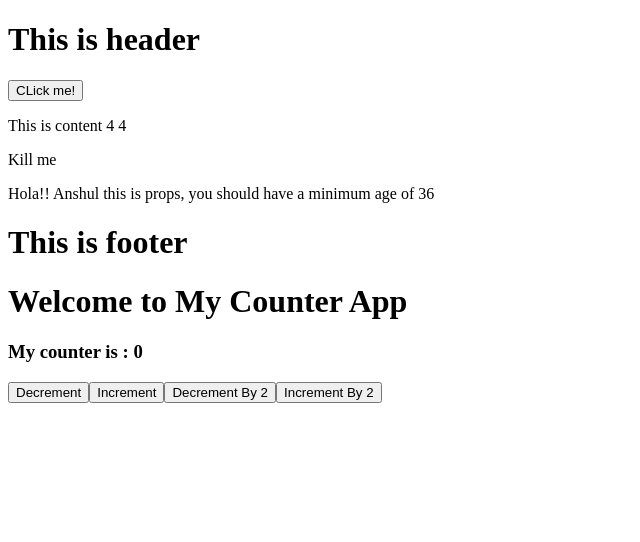
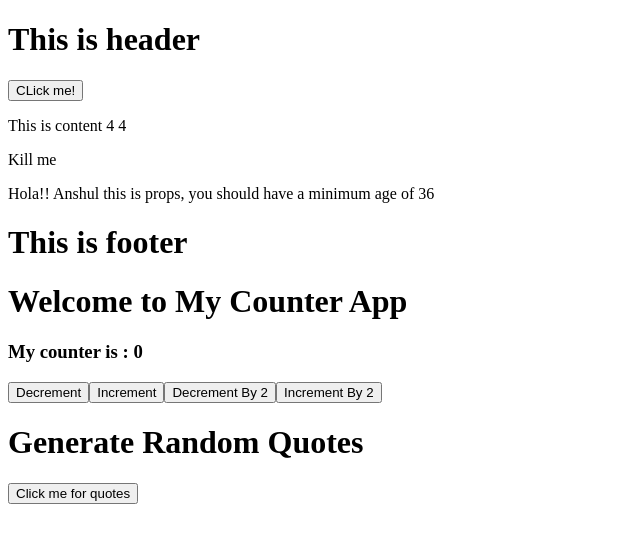
Before and after one commit to Sid99999/ReactJs-Tutorial, a React (Create React App) app: page / in a window 1280 px wide. Shown: the top 542 px of the page, without its empty margins (0-640 px from the left). Built offline with nearby package versions, Linux system fonts and the light colour scheme.

Commit message:
Random Quote Generator

```diff
--- a/src/components/App.jsx
+++ b/src/components/App.jsx
@@ -3,7 +3,7 @@ import Header from "./Header";
 import Footer from "./Footer";
 import Custom from "./Custom";//illustrate the proper use of props
 import Counter from "./Counter";
-
+import Quotes from "./Quotes";
 //you can use js in jsx inside curly brackets, only arguement or operators work
 const amIabove18=true;
 const age=18;
@@ -22,7 +22,7 @@ function App() {
         <Custom name="Anshul" greeting="Hola!!" minage={age*2} />
         <Footer/>
         <Counter/>
-
+        <Quotes/>
 
     </div>
 
--- /dev/null
+++ b/src/components/Quotes.jsx
@@ -0,0 +1,21 @@
+import React,{useState} from "react";
+
+const quotes=["Old is Gold",
+            "Honesty is the best policy",
+            "You either die a hero or live long to see yourself as villain",
+            "If you are good enough never do it for free"];
+function Quotes() {
+    const [quote,setQuote]=useState("Generate Random Quotes")
+
+    function generate() {
+        const RandomNumber=Math.floor(Math.random()*quotes.length)
+        setQuote(quotes[RandomNumber])
+      }
+    return <div>
+        <h1>{quote}</h1>
+        <button onClick={generate}>Click me for quotes</button>
+    </div>
+
+  }
+
+  export default Quotes
```
